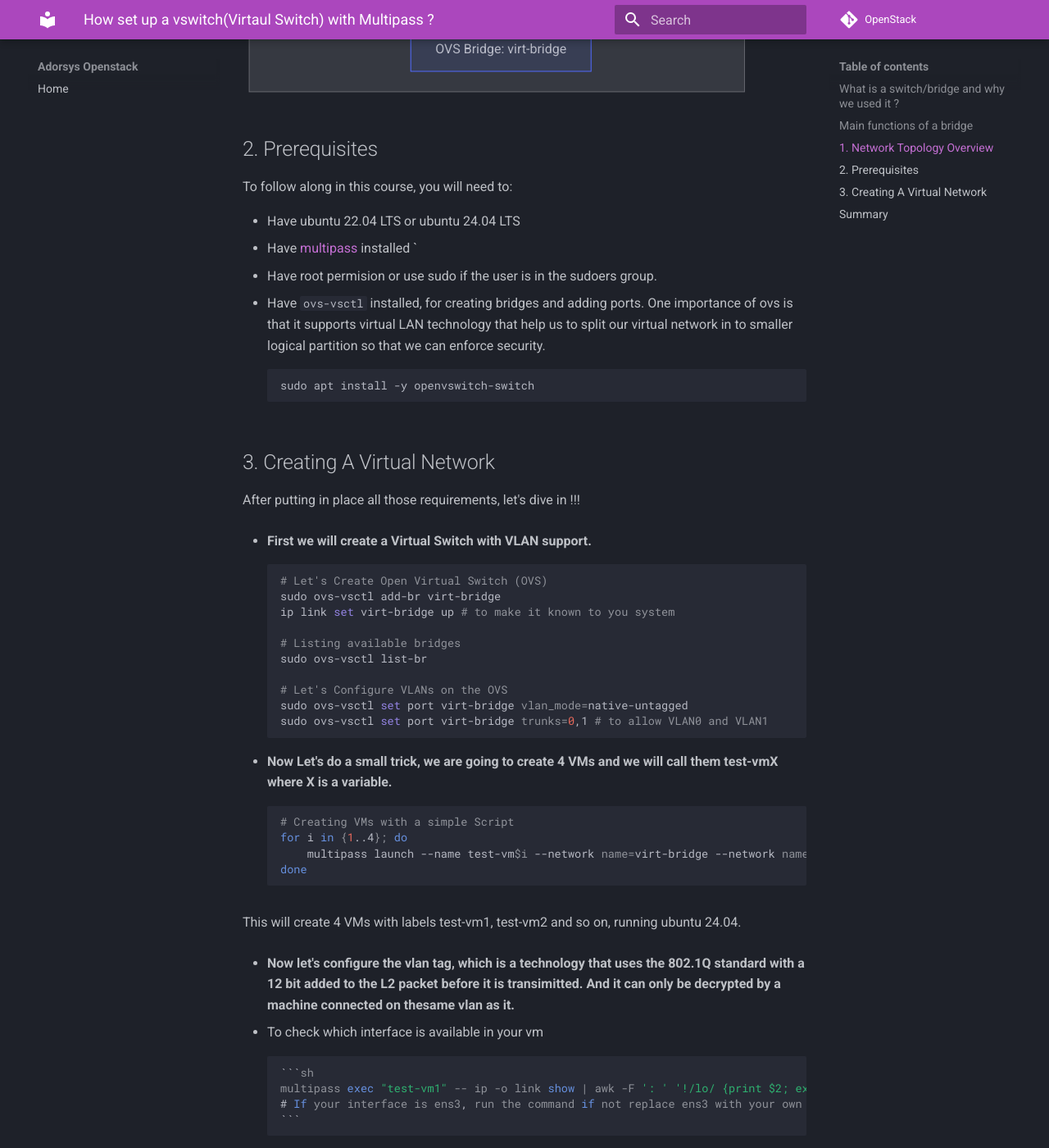
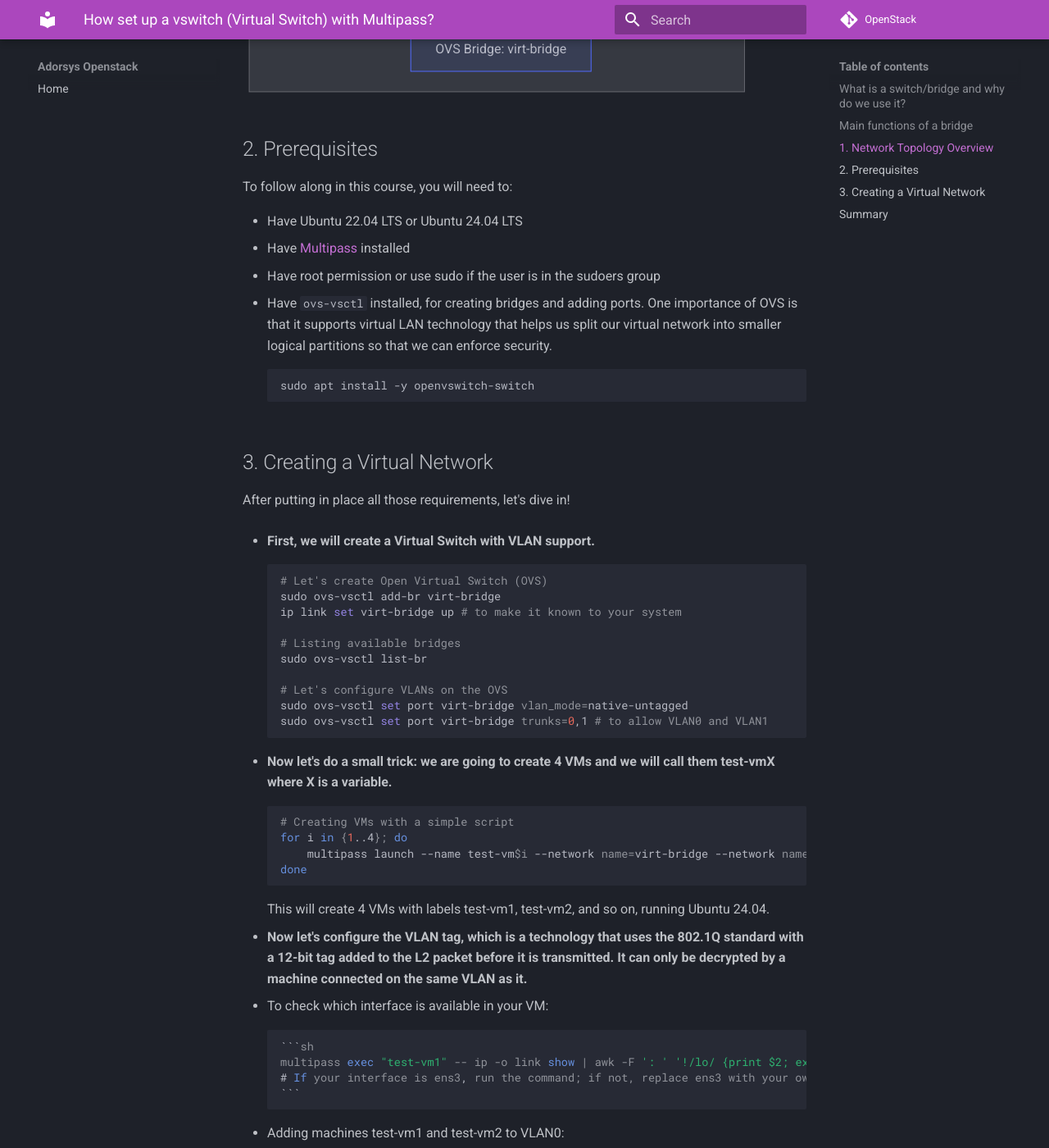
Before and after one commit to ADORSYS-GIS/openstack, an MkDocs documentation site: the page built from docs/tutorails/setupvswitch.md, in a window 1280 px wide and 1400 px high, scrolled down 1158 px. Shown: the whole window at 82% size. Built offline with MkDocs 1.6.1 and Material for MkDocs 9.7.7, drawn with Linux system fonts in a browser that asks for light colours; comment, search, counter and statistics services are not loaded; some of the changed text lies outside the part shown.

Commit message:
fix: modified code to pass pipelines set up

````diff
--- a/docs/tutorails/setupvswitch.md
+++ b/docs/tutorails/setupvswitch.md
@@ -1,19 +1,18 @@
-# How set up a vswitch(Virtaul Switch) with Multipass ?
+# How set up a vswitch (Virtual Switch) with Multipass?
 
-Hello guys in this tutorial we will configure a vswitch for multipass instances. And we are going to make our multipass instances to be accessible over the network.
+Hello guys, in this tutorial we will configure a vswitch for Multipass instances. We are going to make our Multipass instances accessible over the network.
 
-## What is a switch/bridge and why we used it ?
+## What is a switch/bridge and why do we use it?
 
-A switch is a networking device that helps us to connect different computers together using ethernet cables. The switch has a MAC table that it used to determine which computer on the network it is suppose to send data packets to. It is also one of the major component device of layer 2 of the OSI model.
+A switch is a networking device that helps us connect different computers together using ethernet cables. The switch has a MAC table that it uses to determine which computer on the network it is supposed to send data packets to. It is also one of the major component devices of layer 2 of the OSI model.
 
-A bridge is a device that connects two or more local area network(LAN) that use the same protocol. Bridges act the same way as switches(Virtual Switches in our case).
+A bridge is a device that connects two or more local area networks (LANs) that use the same protocol. Bridges act the same way as switches (Virtual Switches in our case).
 
-We are using a bridge here because our VMs is isolate from our host and we need to connect them so that they can talk with each other.
-Bridge allows the VMs to talk to each other as if they where on the same network.
+We are using a bridge here because our VMs are isolated from our host and we need to connect them so that they can talk with each other. A bridge allows the VMs to talk to each other as if they were on the same network.
 
-## Main functions of  a bridge
+## Main functions of a bridge
 
-- Combines multiple VMs/Containers into a single Logical network
+- Combines multiple VMs/Containers into a single logical network
 - Maintains MAC address table to intelligently forward frames
 - Allows devices on the same bridge to communicate directly (except when separated by VLANs)
 
@@ -41,56 +40,55 @@
 
 To follow along in this course, you will need to:
 
-- Have ubuntu 22.04 LTS or ubuntu 24.04 LTS
-- Have [multipass](https://canonical.com/multipass/install) installed `
-
-- Have root permision or use sudo if the user is in the sudoers group.
-- Have `ovs-vsctl` installed, for creating bridges and adding ports. One importance of ovs is that it supports virtual LAN technology that help us to split our virtual network in to smaller logical partition so that we can enforce security.
+- Have Ubuntu 22.04 LTS or Ubuntu 24.04 LTS
+- Have [Multipass](https://canonical.com/multipass/install) installed
+- Have root permission or use sudo if the user is in the sudoers group
+- Have `ovs-vsctl` installed, for creating bridges and adding ports. One importance of OVS is that it supports virtual LAN technology that helps us split our virtual network into smaller logical partitions so that we can enforce security.
 
     ```sh
     sudo apt install -y openvswitch-switch
     ```
 
-## 3. Creating A Virtual Network
+## 3. Creating a Virtual Network
 
-After putting in place all those requirements, let's dive in !!!
+After putting in place all those requirements, let's dive in!
 
-- **First we will create a Virtual Switch with VLAN support.**
+- **First, we will create a Virtual Switch with VLAN support.**
 
     ```sh
-    # Let's Create Open Virtual Switch (OVS)
+    # Let's create Open Virtual Switch (OVS)
     sudo ovs-vsctl add-br virt-bridge
-    ip link set virt-bridge up # to make it known to you system
+    ip link set virt-bridge up # to make it known to your system
 
     # Listing available bridges
     sudo ovs-vsctl list-br
 
-    # Let's Configure VLANs on the OVS
+    # Let's configure VLANs on the OVS
     sudo ovs-vsctl set port virt-bridge vlan_mode=native-untagged
     sudo ovs-vsctl set port virt-bridge trunks=0,1 # to allow VLAN0 and VLAN1
     ```
 
-- **Now Let's do a small trick, we are going to create 4 VMs and we will call them test-vmX where X is a variable.**
+- **Now let's do a small trick: we are going to create 4 VMs and we will call them test-vmX where X is a variable.**
 
     ```sh
-    # Creating VMs with a simple Script
+    # Creating VMs with a simple script
     for i in {1..4}; do
         multipass launch --name test-vm$i --network name=virt-bridge --network name=default 24.04
     done
     ```
 
-This will create 4 VMs with labels test-vm1, test-vm2 and so on, running ubuntu 24.04.
+    This will create 4 VMs with labels test-vm1, test-vm2, and so on, running Ubuntu 24.04.
 
-- **Now let's configure the vlan tag, which  is a technology that uses the 802.1Q standard with a 12 bit added to the L2 packet before it is transimitted. And it can only be decrypted by a machine connected on thesame vlan as it.**
+- **Now let's configure the VLAN tag, which is a technology that uses the 802.1Q standard with a 12-bit tag added to the L2 packet before it is transmitted. It can only be decrypted by a machine connected on the same VLAN as it.**
 
-   - To check which interface is available in your vm
+  - To check which interface is available in your VM:
 
         ```sh
         multipass exec "test-vm1" -- ip -o link show | awk -F ': ' '!/lo/ {print $2; exit}' # repeat this command for the other VMs
-        # If your interface is ens3, run the command if not replace ens3 with your own interface
+        # If your interface is ens3, run the command; if not, replace ens3 with your own interface
         ```
 
-   - Adding machines test-vm1 and test-vm2 to vlan0
+  - Adding machines test-vm1 and test-vm2 to VLAN0:
 
         ```sh
         multipass stop test-vm1 test-vm2 # very important to be able to add ports
@@ -99,7 +97,7 @@
         multipass start test-vm1 test-vm2
         ```
 
-    - Adding machines test-vm3 and test-vm4 to vlan1
+  - Adding machines test-vm3 and test-vm4 to VLAN1:
 
         ```sh
         multipass stop test-vm3 test-vm4
````
Also changed, not shown: other parts of docs/tutorails/setupvswitch.md (+16 -16 lines).
